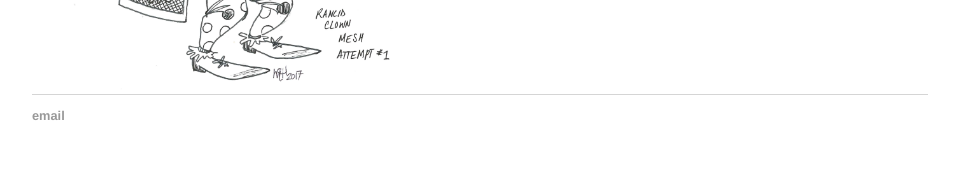
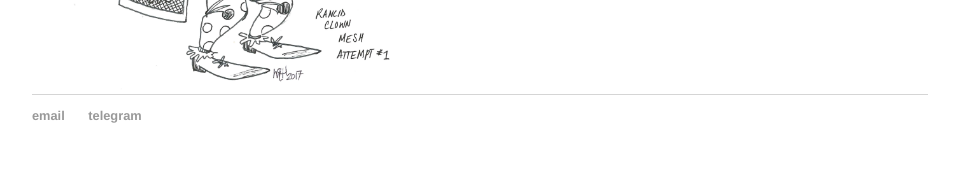
Before and after one commit to amcnicho/amcnicho.github.io, a Jekyll site: the page built from index.html, in a window 1280 px wide. Shown: the part 1005-1185 px from the top of the page, without its empty margins (160-1119 px from the left). Built offline with Jekyll 4.4.1, drawn with Linux system fonts in a browser that asks for light colours.

Commit message:
Update default.html

```diff
--- a/_layouts/default.html
+++ b/_layouts/default.html
@@ -30,15 +30,18 @@
   </header>
 
   <body>
+
     <div class="container">
     {{ content }}
     </div>
 
     <footer>
      <ul>
-     <li><a href="mailto:contact.atmcn@gmail.com">email</a></li>
+			 <li><a href="mailto:contact.atmcn@gmail.com">email</a></li>
+			 <li><a href="https://t.me/atmcnichols">telegram</a></li>
      </ul>
     </footer>
+
   </body>
 
 </html>
```
